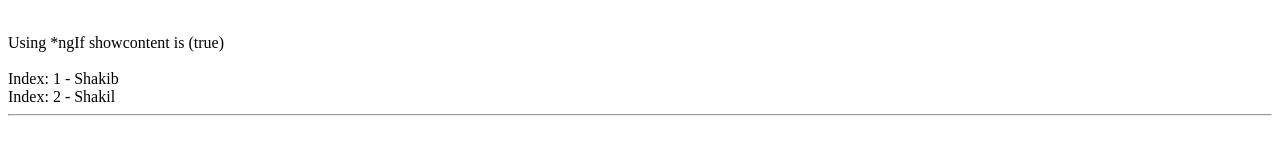
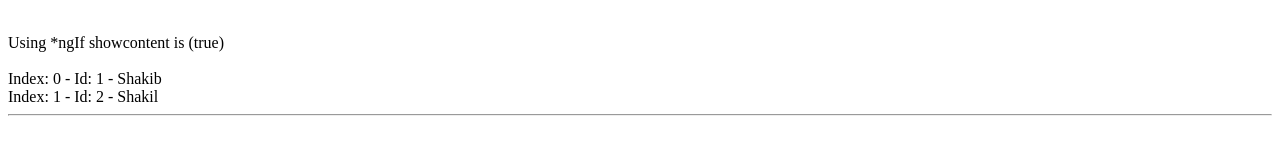
Before and after one commit to ShakibAhmed007/angular-dev-directives, an Angular app: page / in a window 1280 px wide. Shown: the part 285-440 px from the top of the page. Built offline with nearby package versions, Linux system fonts and the light colour scheme.

Commit message:
2 files modified

```diff
--- a/src/app/built-in-directives/built-in-directives.component.html
+++ b/src/app/built-in-directives/built-in-directives.component.html
@@ -13,4 +13,5 @@
 <br/>
 <div *ngIf="showContent"> Using *ngIf showcontent is ({{showContent}})</div>
 <br/>
-<div *ngFor="let item of items ; let i=index">Index: {{i + 1}} - {{item.name}}</div>
+<div *ngFor="let item of items ; let i=index; trackBy: trackByItems">Index: {{i}} - Id: {{item.id}} - {{item.name}}
+</div>
--- a/src/app/built-in-directives/built-in-directives.component.ts
+++ b/src/app/built-in-directives/built-in-directives.component.ts
@@ -31,13 +31,19 @@ export class BuiltInDirectivesComponent implements OnInit {
   showContent = true;
   items = [
     {
+      id: 1,
       name: 'Shakib'
     },
     {
+      id: 2,
       name: 'Shakil'
     }
   ];
   constructor() {}
 
   ngOnInit() {}
+
+  trackByItems(index: number, item: any): number {
+    return item.id;
+  }
 }
```
